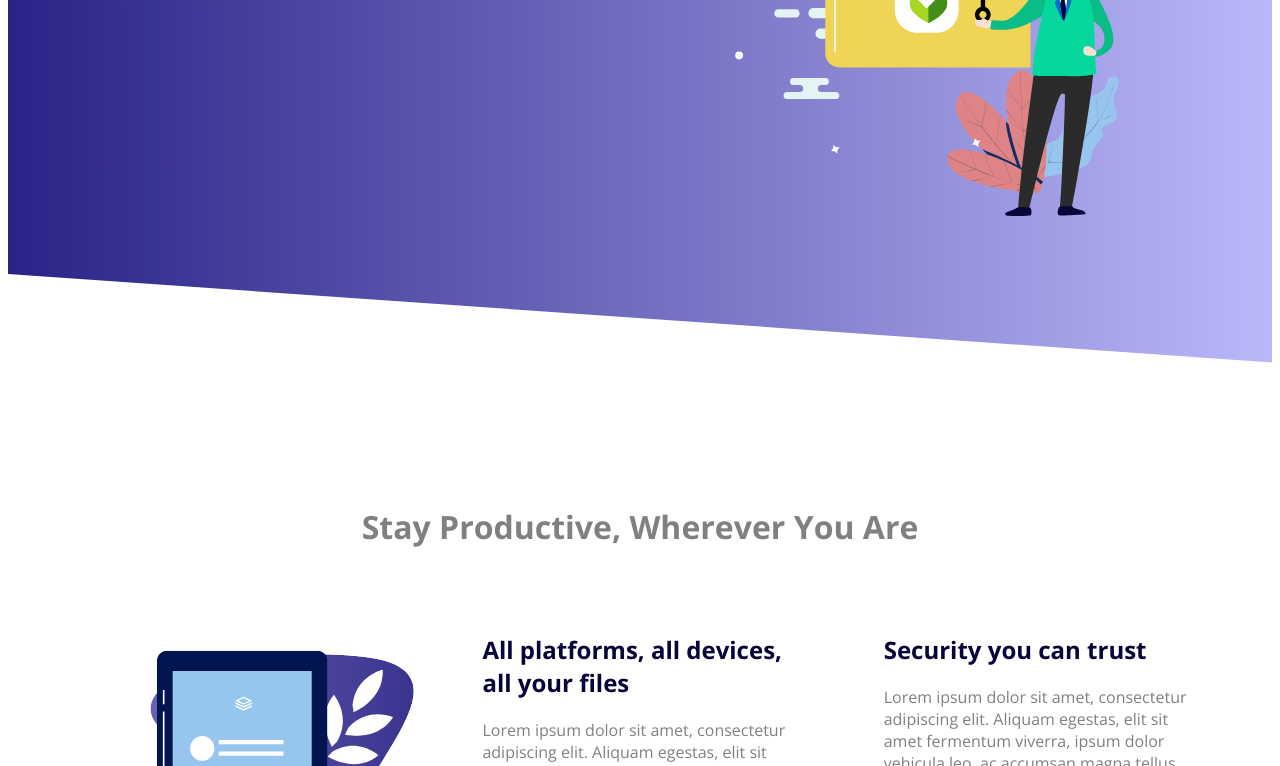
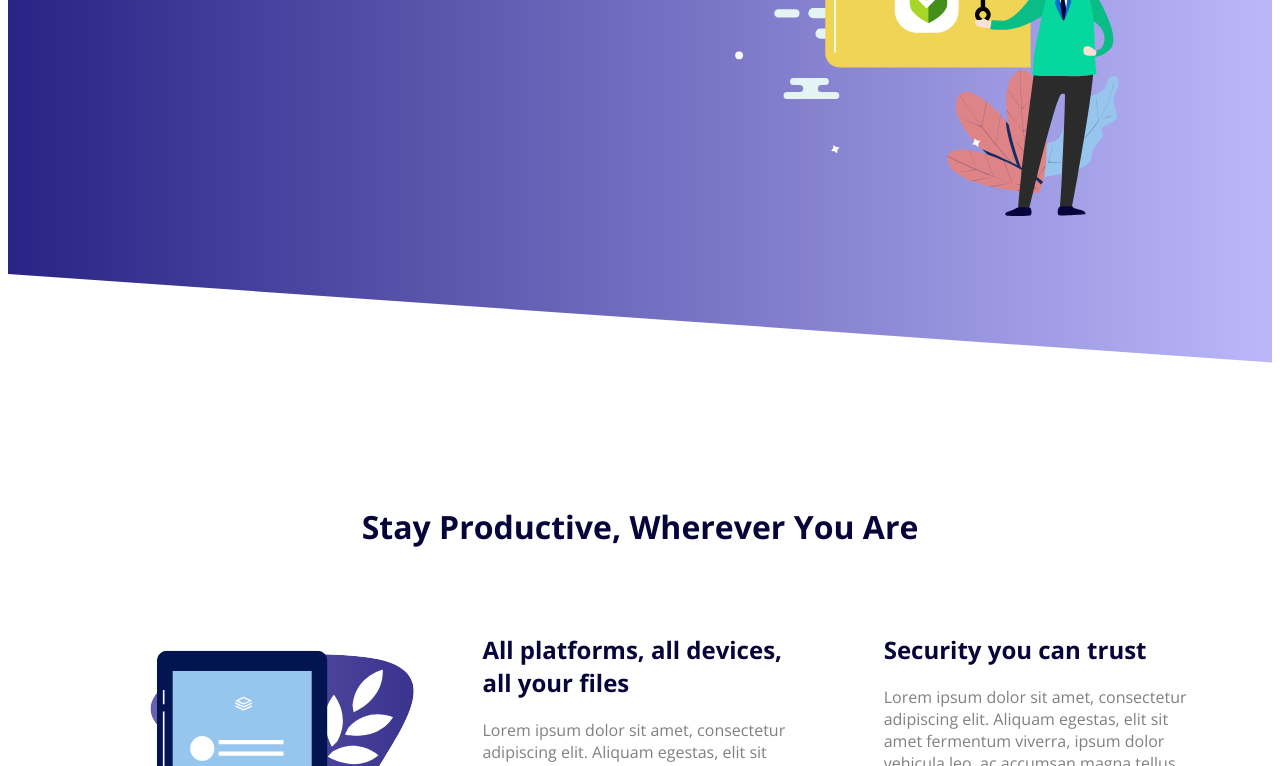
Before and after one commit to mjo150230/Fylo-Landing-Page, a plain HTML site: page index.html in a window 1280 px wide. Shown: the part 334-1100 px from the top of the page. Drawn offline with nearby package versions, Linux system fonts and the light colour scheme.

Commit message:
Update index.html

```diff
--- a/index.html
+++ b/index.html
@@ -55,7 +55,7 @@
 
 
     <div class="middle">
-      <h1>Stay Productive, Wherever You Are</h1>
+      <h1 class="mid-title">Stay Productive, Wherever You Are</h1>
       <div class="row">
         <div class="col-4 col-12">
           <img class="ill-img" src="images/illustration-features.svg" alt="illustration-img">
```
